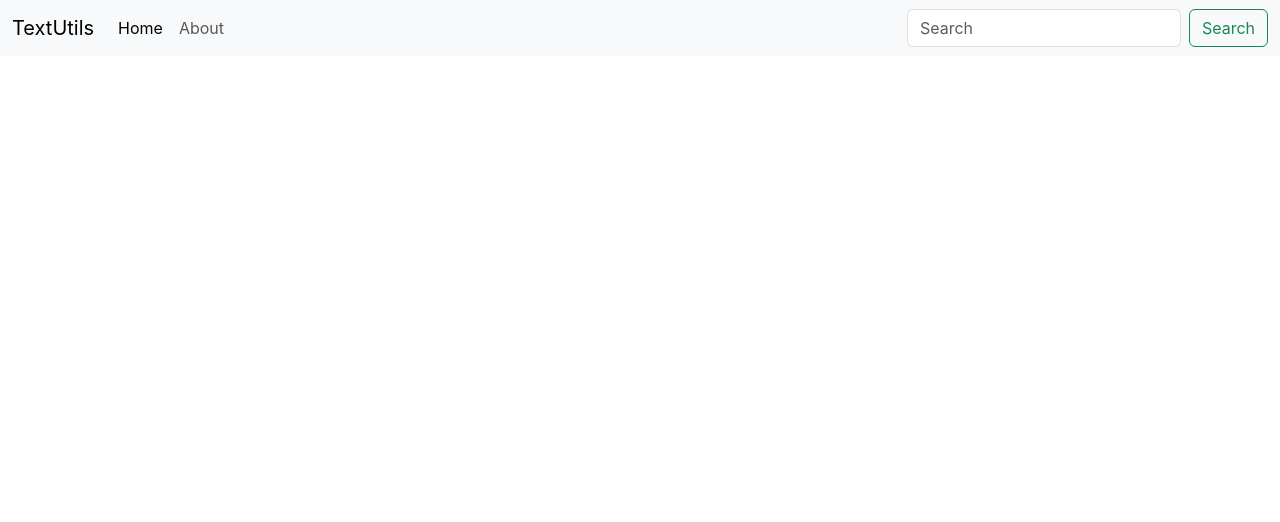
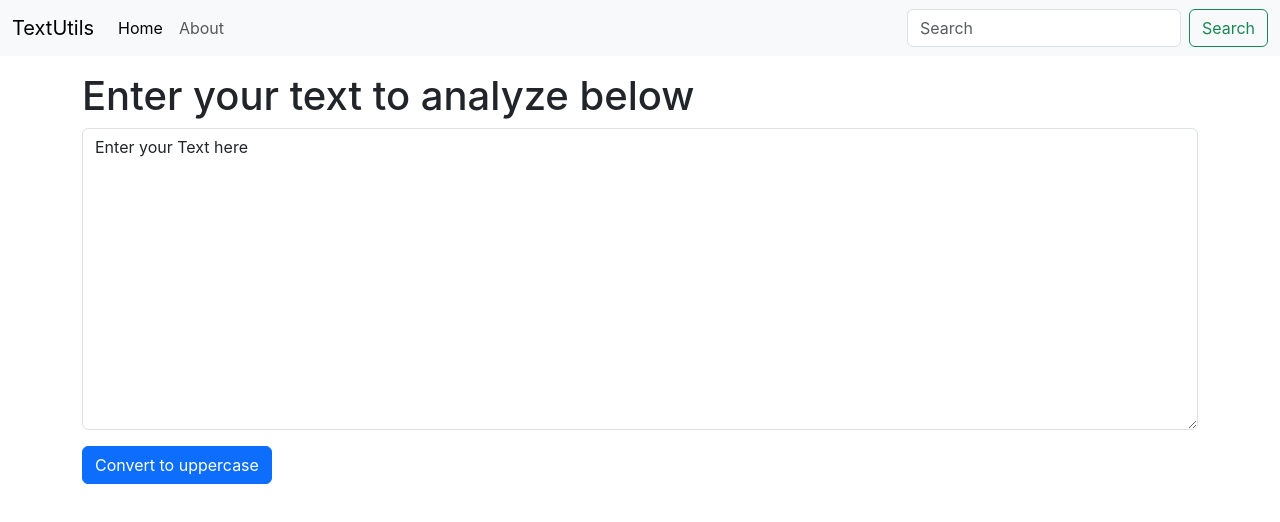
Before and after one commit to kuramage/aditya-blog, a React (Create React App) app: page / in a window 1280 px wide. Shown: the top 522 px of the page. Built offline with nearby package versions, Linux system fonts and the light colour scheme.

Commit message:
used useState of react and created a upperCase converter button successfully with its functionality

```diff
--- a/src/App.js
+++ b/src/App.js
@@ -1,11 +1,15 @@
 import './App.css';
 import Navbar from './components/Navbar';
-
+import Textform from './components/Textform';
 function App() {
 
   return (
     <>
       <Navbar title='TextUtils'/>
+      <div className='container my-3'>
+      <Textform heading='Enter your text to analyze below' />
+      </div>
+
     </>
   );
 }
--- a/src/components/Navbar.js
+++ b/src/components/Navbar.js
@@ -4,7 +4,7 @@
 
 export default function Navbar(props) {
   return (
-    <nav className="navbar navbar-expand-lg bg-body-tertiary">
+    <nav className="navbar navbar-expand-lg bg-body-tertiary" >
         <div className="container-fluid">
           <a className="navbar-brand" href="/">{props.title}</a>
           <button className="navbar-toggler" type="button" data-bs-toggle="collapse" data-bs-target="#navbarSupportedContent" aria-controls="navbarSupportedContent" aria-expanded="false" aria-label="Toggle navigation">
@@ -31,6 +31,6 @@
 Navbar.prototype={
     title:PropTypes.string.isRequired
 }
-Navbar.defaultProps={
-    title:'Default Title'
-};
+// Navbar.defaultProps={
+//     title:'Default Title'
+// };
--- /dev/null
+++ b/src/components/Textform.js
@@ -0,0 +1,23 @@
+import React,{useState} from 'react'
+
+export default function Textform(props) {
+    const [text,setText] = useState("Enter your Text here");
+    const handelUpClick = ()=>{
+        // console.log("uppercase is clicked");
+        const newText=text.toUpperCase();
+        setText(newText);
+    }
+    const handelOnChange = (event)=>{
+        // console.log("OnChange");
+        setText(event.target.value);
+    }
+  return (
+    <div>
+        <h1>{props.heading}</h1>
+        <div className="mb-3">
+            <textarea className="form-control" id="myBox" rows="12" value={text} onChange={handelOnChange}></textarea>
+        </div>
+        <button className="btn btn-primary" onClick={handelUpClick}>Convert to uppercase</button>
+    </div>
+  )
+}
```
